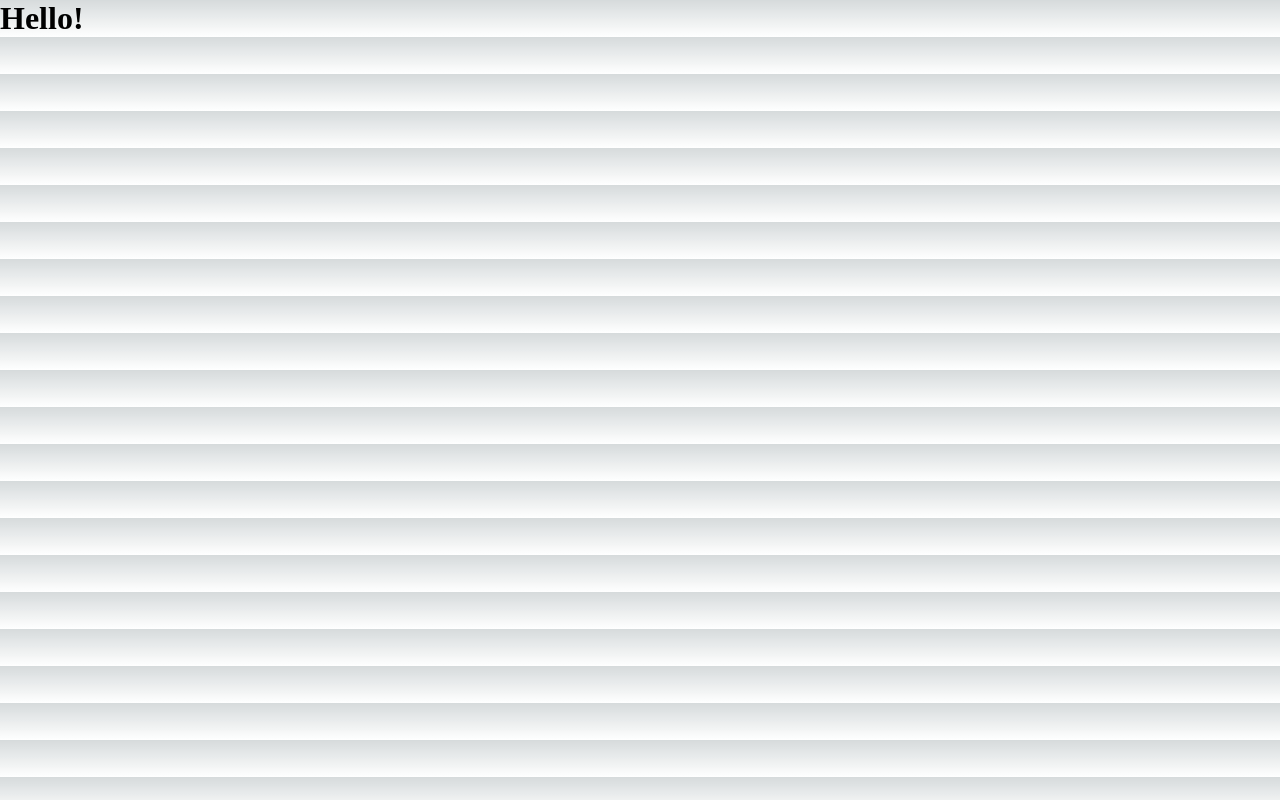
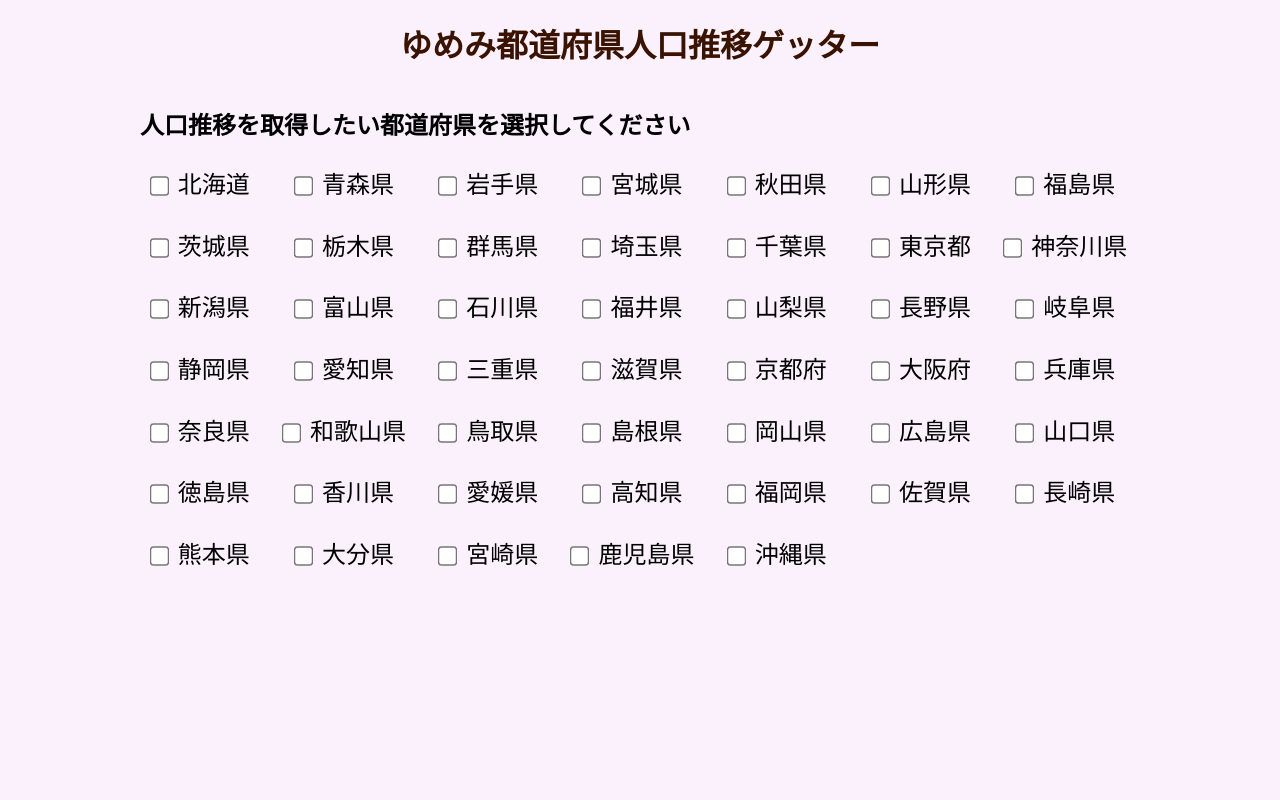
Before and after one commit to Utopi-a/yumemi-coding-test, a Next.js app: page / in a window 1280 px wide. Built offline with nearby package versions, Linux system fonts and the light colour scheme.

Commit message:
feat: ヘッダーと，都道府県チェックボックスのグリッドを表示するようにした。

```diff
--- a/package.json
+++ b/package.json
@@ -11,6 +11,7 @@
   },
   "dependencies": {
     "next": "14.2.4",
+    "normalize.css": "^8.0.1",
     "react": "^18",
     "react-dom": "^18",
     "trpc": "^0.11.3",
--- /dev/null
+++ b/src/features/components/Header.tsx
@@ -0,0 +1,7 @@
+export const Header = () => {
+  return (
+    <header>
+      <h1 className="header">ゆめみ都道府県人口推移ゲッター</h1>
+    </header>
+  );
+};
--- /dev/null
+++ b/src/features/components/PrefectureCheckBoxes/PrefectureCheckBox.tsx
@@ -0,0 +1,14 @@
+type PrefectureCheckBoxProps = {
+  prefName: string;
+  prefCode: string;
+  onChange: (event: React.ChangeEvent<HTMLInputElement>) => void;
+};
+
+export const PrefectureCheckBox = ({ prefName, prefCode, onChange }: PrefectureCheckBoxProps) => {
+  return (
+    <label className="prefCheckbox">
+      <input type="checkbox" name="prefectures" value={prefCode} onChange={onChange} />
+      <p>{prefName}</p>
+    </label>
+  );
+};
--- /dev/null
+++ b/src/features/components/PrefectureCheckBoxes/PrefectureCheckBoxGrid.tsx
@@ -0,0 +1,73 @@
+import { useState } from "react";
+import { PrefectureCheckBox } from "./PrefectureCheckBox";
+
+export const PrefectureCheckBoxGrid = () => {
+  const [prefectures, setPrefectures] = useState<string[]>([]);
+
+  const handleCheckboxChange = (event: React.ChangeEvent<HTMLInputElement>) => {
+    const { value, checked } = event.target;
+
+    setPrefectures((prevSelectedPrefectures) => {
+      if (checked) {
+        return [...prevSelectedPrefectures, value];
+      } else {
+        return prevSelectedPrefectures.filter((prefecture) => prefecture !== value);
+      }
+    });
+  };
+
+  return (
+    <>
+      <h2>人口推移を取得したい都道府県を選択してください</h2>
+      <div className="gridPrefCheckbox">
+        <PrefectureCheckBox prefName="北海道" prefCode="1" onChange={handleCheckboxChange} />
+        <PrefectureCheckBox prefName="青森県" prefCode="2" onChange={handleCheckboxChange} />
+        <PrefectureCheckBox prefName="岩手県" prefCode="3" onChange={handleCheckboxChange} />
+        <PrefectureCheckBox prefName="宮城県" prefCode="4" onChange={handleCheckboxChange} />
+        <PrefectureCheckBox prefName="秋田県" prefCode="5" onChange={handleCheckboxChange} />
+        <PrefectureCheckBox prefName="山形県" prefCode="6" onChange={handleCheckboxChange} />
+        <PrefectureCheckBox prefName="福島県" prefCode="7" onChange={handleCheckboxChange} />
+        <PrefectureCheckBox prefName="茨城県" prefCode="8" onChange={handleCheckboxChange} />
+        <PrefectureCheckBox prefName="栃木県" prefCode="9" onChange={handleCheckboxChange} />
+        <PrefectureCheckBox prefName="群馬県" prefCode="10" onChange={handleCheckboxChange} />
+        <PrefectureCheckBox prefName="埼玉県" prefCode="11" onChange={handleCheckboxChange} />
+        <PrefectureCheckBox prefName="千葉県" prefCode="12" onChange={handleCheckboxChange} />
+        <PrefectureCheckBox prefName="東京都" prefCode="13" onChange={handleCheckboxChange} />
+        <PrefectureCheckBox prefName="神奈川県" prefCode="14" onChange={handleCheckboxChange} />
+        <PrefectureCheckBox prefName="新潟県" prefCode="15" onChange={handleCheckboxChange} />
+        <PrefectureCheckBox prefName="富山県" prefCode="16" onChange={handleCheckboxChange} />
+        <PrefectureCheckBox prefName="石川県" prefCode="17" onChange={handleCheckboxChange} />
+        <PrefectureCheckBox prefName="福井県" prefCode="18" onChange={handleCheckboxChange} />
+        <PrefectureCheckBox prefName="山梨県" prefCode="19" onChange={handleCheckboxChange} />
+        <PrefectureCheckBox prefName="長野県" prefCode="20" onChange={handleCheckboxChange} />
+        <PrefectureCheckBox prefName="岐阜県" prefCode="21" onChange={handleCheckboxChange} />
+        <PrefectureCheckBox prefName="静岡県" prefCode="22" onChange={handleCheckboxChange} />
+        <PrefectureCheckBox prefName="愛知県" prefCode="23" onChange={handleCheckboxChange} />
+        <PrefectureCheckBox prefName="三重県" prefCode="24" onChange={handleCheckboxChange} />
+        <PrefectureCheckBox prefName="滋賀県" prefCode="25" onChange={handleCheckboxChange} />
+        <PrefectureCheckBox prefName="京都府" prefCode="26" onChange={handleCheckboxChange} />
+        <PrefectureCheckBox prefName="大阪府" prefCode="27" onChange={handleCheckboxChange} />
+        <PrefectureCheckBox prefName="兵庫県" prefCode="28" onChange={handleCheckboxChange} />
+        <PrefectureCheckBox prefName="奈良県" prefCode="29" onChange={handleCheckboxChange} />
+        <PrefectureCheckBox prefName="和歌山県" prefCode="30" onChange={handleCheckboxChange} />
+        <PrefectureCheckBox prefName="鳥取県" prefCode="31" onChange={handleCheckboxChange} />
+        <PrefectureCheckBox prefName="島根県" prefCode="32" onChange={handleCheckboxChange} />
+        <PrefectureCheckBox prefName="岡山県" prefCode="33" onChange={handleCheckboxChange} />
+        <PrefectureCheckBox prefName="広島県" prefCode="34" onChange={handleCheckboxChange} />
+        <PrefectureCheckBox prefName="山口県" prefCode="35" onChange={handleCheckboxChange} />
+        <PrefectureCheckBox prefName="徳島県" prefCode="36" onChange={handleCheckboxChange} />
+        <PrefectureCheckBox prefName="香川県" prefCode="37" onChange={handleCheckboxChange} />
+        <PrefectureCheckBox prefName="愛媛県" prefCode="38" onChange={handleCheckboxChange} />
+        <PrefectureCheckBox prefName="高知県" prefCode="39" onChange={handleCheckboxChange} />
+        <PrefectureCheckBox prefName="福岡県" prefCode="40" onChange={handleCheckboxChange} />
+        <PrefectureCheckBox prefName="佐賀県" prefCode="41" onChange={handleCheckboxChange} />
+        <PrefectureCheckBox prefName="長崎県" prefCode="42" onChange={handleCheckboxChange} />
+        <PrefectureCheckBox prefName="熊本県" prefCode="43" onChange={handleCheckboxChange} />
+        <PrefectureCheckBox prefName="大分県" prefCode="44" onChange={handleCheckboxChange} />
+        <PrefectureCheckBox prefName="宮崎県" prefCode="45" onChange={handleCheckboxChange} />
+        <PrefectureCheckBox prefName="鹿児島県" prefCode="46" onChange={handleCheckboxChange} />
+        <PrefectureCheckBox prefName="沖縄県" prefCode="47" onChange={handleCheckboxChange} />
+      </div>
+    </>
+  );
+};
--- a/src/pages/_app.tsx
+++ b/src/pages/_app.tsx
@@ -1,5 +1,6 @@
 import "@/styles/globals.css";
 import type { AppProps } from "next/app";
+import "normalize.css";
 
 export default function App({ Component, pageProps }: AppProps) {
   return <Component {...pageProps} />;
--- a/src/pages/index.tsx
+++ b/src/pages/index.tsx
@@ -1,7 +1,14 @@
+import { Header } from "@/features/components/Header";
+import { PrefectureCheckBoxGrid } from "@/features/components/PrefectureCheckBoxes/PrefectureCheckBoxGrid";
 import { Inter } from "next/font/google";
 
 const inter = Inter({ subsets: ["latin"] });
 
 export default function Home() {
-  return <h1>Hello!</h1>;
+  return (
+    <div className="wrapper">
+      <Header />
+      <PrefectureCheckBoxGrid />
+    </div>
+  );
 }
--- a/src/styles/globals.css
+++ b/src/styles/globals.css
@@ -1,107 +1,37 @@
-:root {
-  --max-width: 1100px;
-  --border-radius: 12px;
-  --font-mono: ui-monospace, Menlo, Monaco, "Cascadia Mono", "Segoe UI Mono",
-    "Roboto Mono", "Oxygen Mono", "Ubuntu Monospace", "Source Code Pro",
-    "Fira Mono", "Droid Sans Mono", "Courier New", monospace;
-
-  --foreground-rgb: 0, 0, 0;
-  --background-start-rgb: 214, 219, 220;
-  --background-end-rgb: 255, 255, 255;
-
-  --primary-glow: conic-gradient(
-    from 180deg at 50% 50%,
-    #16abff33 0deg,
-    #0885ff33 55deg,
-    #54d6ff33 120deg,
-    #0071ff33 160deg,
-    transparent 360deg
-  );
-  --secondary-glow: radial-gradient(
-    rgba(255, 255, 255, 1),
-    rgba(255, 255, 255, 0)
-  );
-
-  --tile-start-rgb: 239, 245, 249;
-  --tile-end-rgb: 228, 232, 233;
-  --tile-border: conic-gradient(
-    #00000080,
-    #00000040,
-    #00000030,
-    #00000020,
-    #00000010,
-    #00000010,
-    #00000080
-  );
-
-  --callout-rgb: 238, 240, 241;
-  --callout-border-rgb: 172, 175, 176;
-  --card-rgb: 180, 185, 188;
-  --card-border-rgb: 131, 134, 135;
+html {
+  background-color: rgb(251, 241, 252);
 }
 
-@media (prefers-color-scheme: dark) {
-  :root {
-    --foreground-rgb: 255, 255, 255;
-    --background-start-rgb: 0, 0, 0;
-    --background-end-rgb: 0, 0, 0;
-
-    --primary-glow: radial-gradient(rgba(1, 65, 255, 0.4), rgba(1, 65, 255, 0));
-    --secondary-glow: linear-gradient(
-      to bottom right,
-      rgba(1, 65, 255, 0),
-      rgba(1, 65, 255, 0),
-      rgba(1, 65, 255, 0.3)
-    );
-
-    --tile-start-rgb: 2, 13, 46;
-    --tile-end-rgb: 2, 5, 19;
-    --tile-border: conic-gradient(
-      #ffffff80,
-      #ffffff40,
-      #ffffff30,
-      #ffffff20,
-      #ffffff10,
-      #ffffff10,
-      #ffffff80
-    );
-
-    --callout-rgb: 20, 20, 20;
-    --callout-border-rgb: 108, 108, 108;
-    --card-rgb: 100, 100, 100;
-    --card-border-rgb: 200, 200, 200;
-  }
+h1.header {
+  text-align: center;
+  margin: 0;
+  padding: 28px;
+  color: rgb(58, 18, 0);
 }
 
-* {
-  box-sizing: border-box;
-  padding: 0;
-  margin: 0;
+div.wrapper {
+  max-width: 1000px;
+  margin: 0 auto;
 }
 
-html,
-body {
-  max-width: 100vw;
-  overflow-x: hidden;
+.prefCheckbox {
+  display: flex;
+  flex-wrap: wrap;
+  justify-content: center;
 }
 
-body {
-  color: rgb(var(--foreground-rgb));
-  background: linear-gradient(
-      to bottom,
-      transparent,
-      rgb(var(--background-end-rgb))
-    )
-    rgb(var(--background-start-rgb));
+.prefCheckbox p {
+  margin: 12px;
+  font-size: 24px;
 }
 
-a {
-  color: inherit;
-  text-decoration: none;
+.prefCheckbox input {
+  transform: scale(1.5);
 }
 
-@media (prefers-color-scheme: dark) {
-  html {
-    color-scheme: dark;
-  }
+.gridPrefCheckbox {
+  display: grid;
+  grid-template-columns: repeat(auto-fill, minmax(120px, 1fr));
+  gap: 10px;
+  justify-content: center;
 }
```
Also changed, not shown: 1 other file (tests, documents, lock files or other folders).
